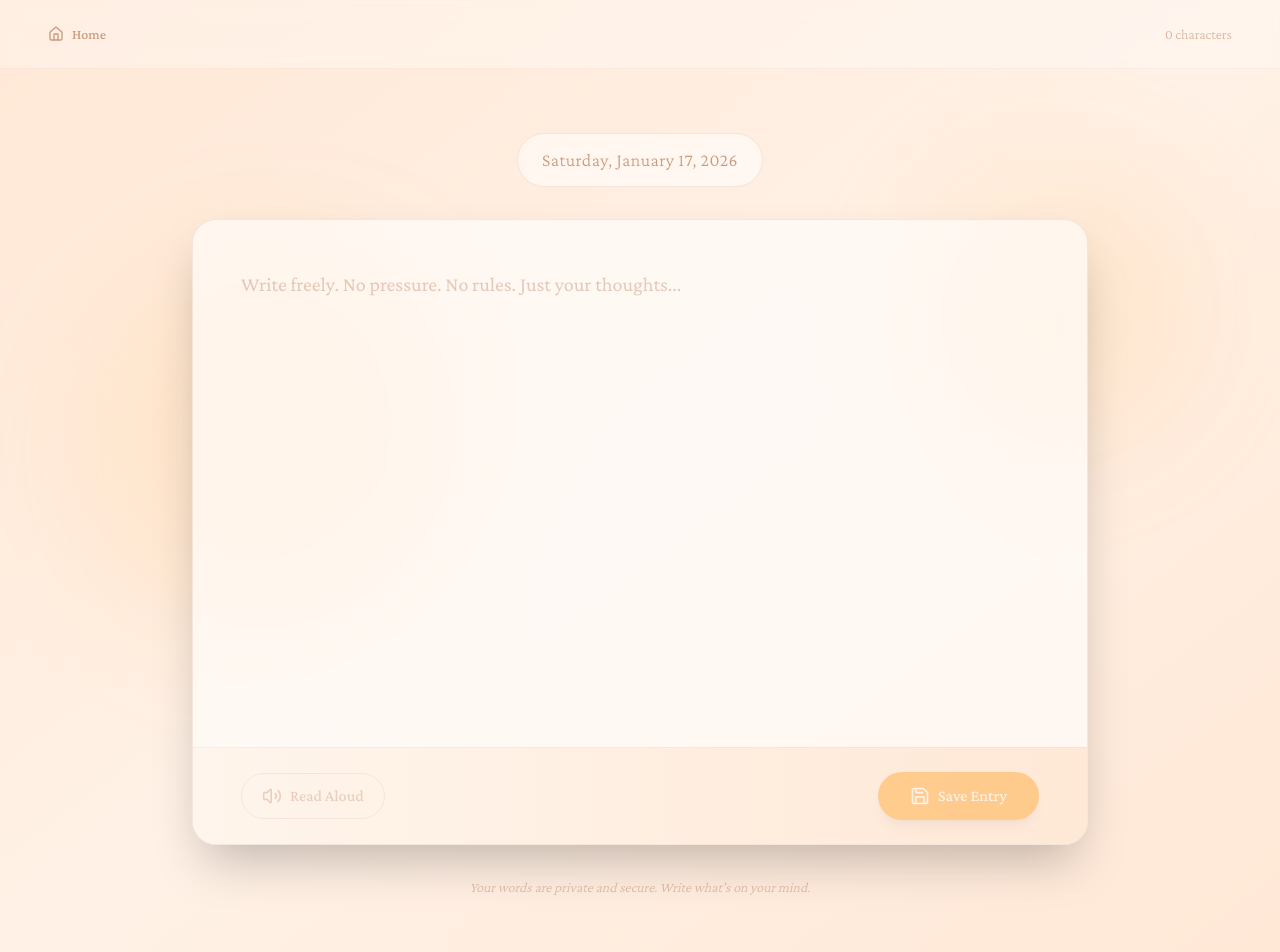
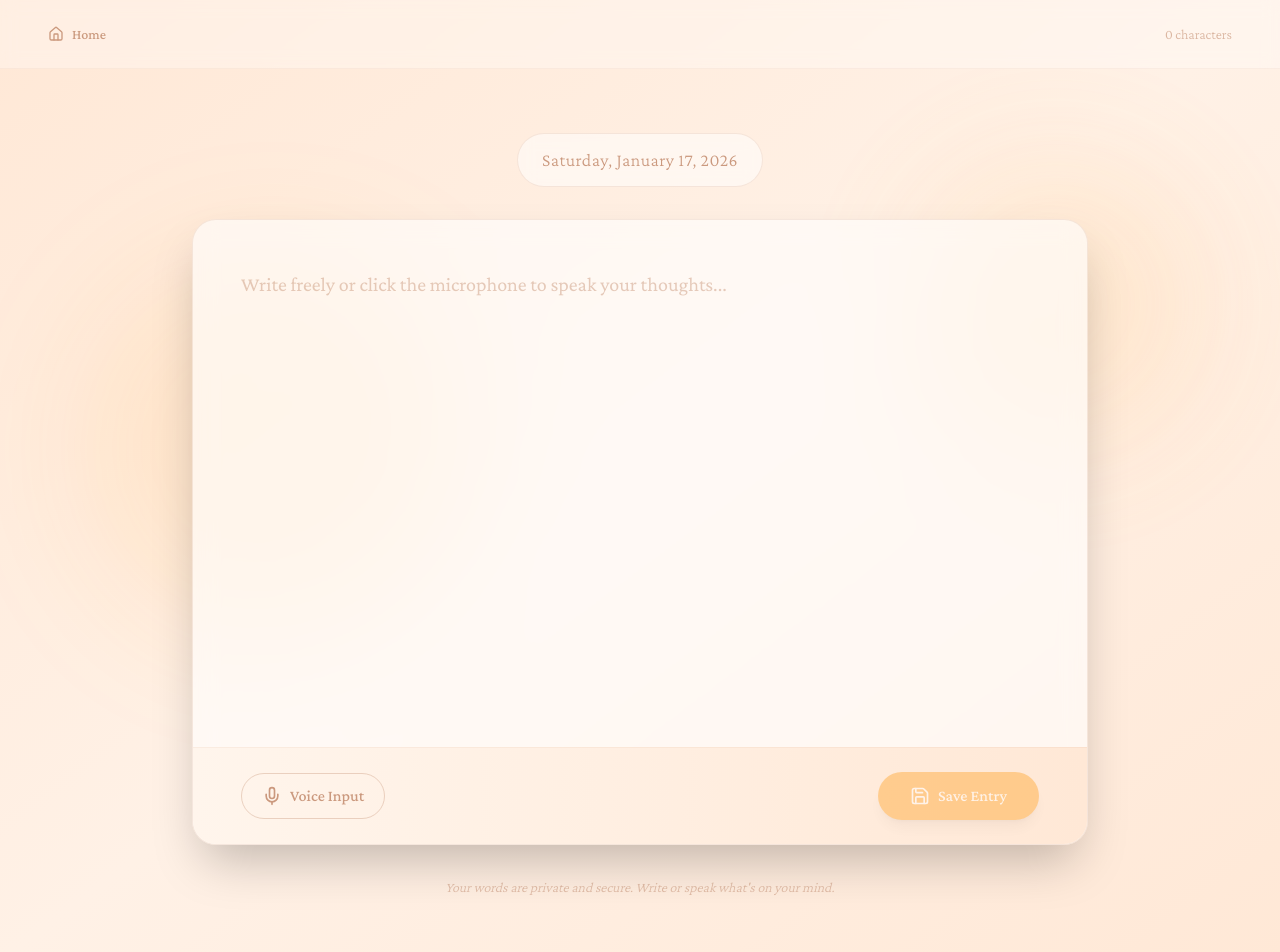
Before and after one commit to adit1110/Reflecta, a Next.js app in the folder reflecta/: page /write in a window 1280 px wide. Shown: the top 952 px of the page. Built offline with nearby package versions, Linux system fonts and the light colour scheme.

Commit message:
feat: added voice input, NOTE: add spirals to text box inputs

```diff
--- a/reflecta/app/write/page.tsx
+++ b/reflecta/app/write/page.tsx
@@ -1,36 +1,80 @@
 "use client";
 
-import { useState } from "react";
+import { useState, useEffect, useRef } from "react";
 import Link from "next/link";
-import { Volume2, VolumeX, Save, Home } from "lucide-react";
+import { Mic, MicOff, Save, Home } from "lucide-react";
 
 export default function WritePage() {
   const [text, setText] = useState("");
   const [saved, setSaved] = useState(false);
-  const [isSpeaking, setIsSpeaking] = useState(false);
+  const [isRecording, setIsRecording] = useState(false);
+  const [isSupported, setIsSupported] = useState(false);
+  const recognitionRef = useRef<any>(null);
+
+  useEffect(() => {
+    // Check if speech recognition is supported
+    if (typeof window !== 'undefined') {
+      const SpeechRecognition = (window as any).SpeechRecognition || (window as any).webkitSpeechRecognition;
+      if (SpeechRecognition) {
+        setIsSupported(true);
+        recognitionRef.current = new SpeechRecognition();
+        recognitionRef.current.continuous = true;
+        recognitionRef.current.interimResults = true;
+        recognitionRef.current.lang = 'en-US';
+
+        recognitionRef.current.onresult = (event: any) => {
+          let interimTranscript = '';
+          let finalTranscript = '';
+
+          for (let i = event.resultIndex; i < event.results.length; i++) {
+            const transcript = event.results[i][0].transcript;
+            if (event.results[i].isFinal) {
+              finalTranscript += transcript + ' ';
+            } else {
+              interimTranscript += transcript;
+            }
+          }
+
+          if (finalTranscript) {
+            setText((prev) => prev + finalTranscript);
+          }
+        };
+
+        recognitionRef.current.onerror = (event: any) => {
+          console.error('Speech recognition error:', event.error);
+          setIsRecording(false);
+        };
+
+        recognitionRef.current.onend = () => {
+          setIsRecording(false);
+        };
+      }
+    }
+
+    return () => {
+      if (recognitionRef.current) {
+        recognitionRef.current.stop();
+      }
+    };
+  }, []);
 
   const handleSave = () => {
     setSaved(true);
     setTimeout(() => setSaved(false), 2000);
   };
 
-  const handleTextToSpeech = () => {
-    if ('speechSynthesis' in window) {
-      if (isSpeaking) {
-        // Stop speaking
-        window.speechSynthesis.cancel();
-        setIsSpeaking(false);
-      } else {
-        // Start speaking
-        const utterance = new SpeechSynthesisUtterance(text);
-        utterance.rate = 0.9;
-        utterance.pitch = 1;
-        utterance.onend = () => setIsSpeaking(false);
-        window.speechSynthesis.speak(utterance);
-        setIsSpeaking(true);
-      }
+  const toggleRecording = () => {
+    if (!isSupported) {
+      alert('Speech recognition is not supported in your browser. Please use Chrome, Edge, or Safari.');
+      return;
+    }
+
+    if (isRecording) {
+      recognitionRef.current.stop();
+      setIsRecording(false);
     } else {
-      alert('Text-to-speech is not supported in your browser.');
+      recognitionRef.current.start();
+      setIsRecording(true);
     }
   };
 
@@ -81,7 +125,7 @@ export default function WritePage() {
             <textarea
               value={text}
               onChange={(e) => setText(e.target.value)}
-              placeholder="Write freely. No pressure. No rules. Just your thoughts..."
+              placeholder="Write freely or click the microphone to speak your thoughts..."
               className="w-full min-h-[65vh] resize-none p-8 md:p-12 text-lg md:text-xl text-[#3A2D28] placeholder:text-[#CB997E]/50 bg-transparent focus:outline-none leading-relaxed"
               style={{ fontFamily: 'inherit' }}
             />
@@ -90,19 +134,22 @@ export default function WritePage() {
             <div className="px-8 md:px-12 py-6 bg-gradient-to-r from-[#FFF5EC] to-[#FFE8D6] border-t border-[#CB997E]/10">
               <div className="flex flex-col sm:flex-row items-center justify-between gap-4">
                 <button
-                  onClick={handleTextToSpeech}
-                  disabled={!text.trim()}
-                  className="flex items-center gap-2 px-5 py-2.5 rounded-full border border-[#CB997E]/40 text-[#CB997E] font-medium hover:bg-[#CB997E]/10 transition-all disabled:opacity-40 disabled:cursor-not-allowed group"
+                  onClick={toggleRecording}
+                  className={`flex items-center gap-2 px-5 py-2.5 rounded-full font-medium transition-all group ${
+                    isRecording
+                      ? 'bg-red-500 text-white shadow-lg animate-pulse'
+                      : 'border border-[#CB997E]/40 text-[#CB997E] hover:bg-[#CB997E]/10'
+                  }`}
                 >
-                  {isSpeaking ? (
+                  {isRecording ? (
                     <>
-                      <VolumeX className="w-5 h-5 group-hover:scale-110 transition-transform" />
-                      Stop Reading
+                      <MicOff className="w-5 h-5 group-hover:scale-110 transition-transform" />
+                      Stop Recording
                     </>
                   ) : (
                     <>
-                      <Volume2 className="w-5 h-5 group-hover:scale-110 transition-transform" />
-                      Read Aloud
+                      <Mic className="w-5 h-5 group-hover:scale-110 transition-transform" />
+                      Voice Input
                     </>
                   )}
                 </button>
@@ -124,13 +171,24 @@ export default function WritePage() {
                   </p>
                 </div>
               )}
+
+              {isRecording && (
+                <div className="mt-4 text-center">
+                  <p className="text-sm text-red-500 italic flex items-center justify-center gap-2">
+                    <span className="inline-block w-2 h-2 bg-red-500 rounded-full animate-ping"></span>
+                    Listening... Speak now
+                  </p>
+                </div>
+              )}
             </div>
           </div>
 
           {/* Helper text */}
           <div className="mt-8 text-center">
             <p className="text-sm text-[#CB997E]/60 font-light italic">
-              Your words are private and secure. Write what's on your mind.
+              {isSupported
+                ? "Your words are private and secure. Write or speak what's on your mind."
+                : "Your words are private and secure. Write what's on your mind."}
             </p>
           </div>
         </div>
```
